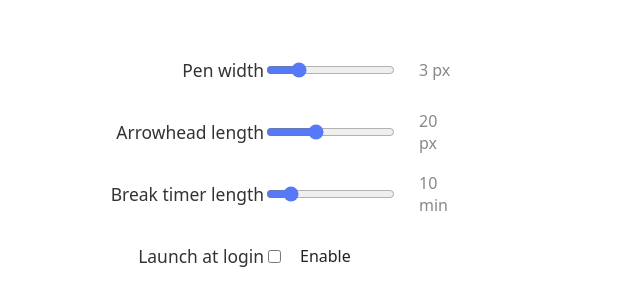
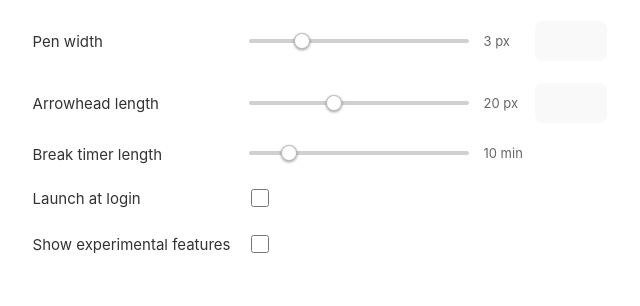
Before and after one commit to erwinvanhunen/presentink, an Electron app: page src/settings.html in a window 640 px wide. Drawn offline with Linux system fonts and the light colour scheme; no server answers.

Commit message:
update to settings, introduced setting to show experimental features

```diff
--- a/src/global.d.ts
+++ b/src/global.d.ts
@@ -18,6 +18,7 @@ declare global {
             onWindowFocused: (callback: (event: Electron.IpcRendererEvent) => void) => void,
             onWindowShown: (callback: (event: Electron.IpcRendererEvent) => void) => void,
             setLaunchAtLogin: (enabled: boolean) => Promise<void>
+            setShowExperimentalFeatures: (enabled: boolean) => Promise<void>
         },
         aboutPreload: {
             getVersion: () => Promise<string>,
@@ -35,6 +36,7 @@ declare global {
         penWidth: number;
         arrowHead: number;
         launchOnStartup: boolean;
+        showExperimentalFeatures: boolean;
     }
 
     interface ScriptAction {
--- a/src/preload.ts
+++ b/src/preload.ts
@@ -18,4 +18,5 @@ contextBridge.exposeInMainWorld('electronAPI', {
   onWindowFocused: (callback: (event: Electron.IpcRendererEvent) => void) => ipcRenderer.on('window-focused', (event) => callback(event)),
   onWindowShown: (callback: (event: Electron.IpcRendererEvent) => void) => ipcRenderer.on('window-shown', (event) => callback(event)),
   setLaunchAtLogin: (enabled: boolean): Promise<void> => ipcRenderer.invoke('set-launch-at-login', enabled),
+  setShowExperimentalFeatures: (enabled: boolean): Promise<void> => ipcRenderer.invoke('set-show-experimental-features', enabled),
 });
--- a/src/settings.html
+++ b/src/settings.html
@@ -4,172 +4,87 @@
 <head>
   <meta charset="UTF-8">
   <title>PresentInk Settings</title>
+
   <style>
-    html,
     body {
+      background: #ffffff;
+      font-family: -apple-system, BlinkMacSystemFont, "San Francisco", "Segoe UI", Roboto, Helvetica, Arial, sans-serif;
       margin: 0;
-      padding: 0;
-      height: 100%;
-      width: 100%;
-      background: #fff;
-      color: #222;
-      font-family: system-ui, -apple-system, BlinkMacSystemFont, "Segoe UI", Arial, sans-serif;
+      display: flex;
+      justify-content: center;
+      align-items: flex-start;
     }
 
     .settings-container {
-      display: flex;
-      flex-direction: column;
-      justify-content: flex-start;
-      align-items: stretch;
-      min-width: 430px;
-      max-width: 560px;
-      margin: 0 auto;
-      padding: 32px 24px 24px 24px;
-    }
-
-    h2 {
-      font-size: 1.52em;
-      font-weight: 600;
-      margin-top: 0;
-      margin-bottom: 18px;
-      color: #27305a;
-      letter-spacing: 0.01em;
-      text-align: left;
+      background: rgba(255, 255, 255, 0.8);
+      min-width: 500px;
     }
 
     .settings-table {
       width: 100%;
       border-collapse: separate;
-      border-spacing: 0 14px;
-    }
-
-    .settings-table td {
-      vertical-align: middle;
-      padding: 0 0 0 0;
-      min-height: 48px;
-    }
-
-    .settings-table tr {
-      min-height: 48px;
+      border-spacing: 0 20px;
     }
 
     .settings-label {
-      font-size: 1.09em;
-      font-weight: 500;
+      font-size: 15px;
       color: #333;
-      text-align: right;
-      width: 40%;
-      padding-right: 18px;
-      user-select: none;
+      padding-right: 16px;
+      vertical-align: middle;
+      white-space: nowrap;
     }
 
     .settings-control {
-      text-align: left;
-      width: 60%;
       display: flex;
       align-items: center;
-      gap: 16px;
+      gap: 12px;
     }
 
-    input[type="color"] {
-      border: none;
-      width: 32px;
-      height: 32px;
-      background: none;
-      border-radius: 6px;
-      box-shadow: 0 1px 3px #0001;
-      cursor: pointer;
+    input[type=range] {
+      -webkit-appearance: none;
+      width: 220px;
+      height: 4px;
+      background: #d0d0d0;
+      border-radius: 2px;
+      outline: none;
+      transition: background 0.2s;
     }
 
-    input[type="range"] {
-      accent-color: #567af7;
-      margin-right: 8px;
+    input[type=range]::-webkit-slider-thumb {
+      -webkit-appearance: none;
+      appearance: none;
+      width: 16px;
+      height: 16px;
+      background: white;
+      border: 1px solid rgba(0, 0, 0, 0.25);
+      border-radius: 50%;
+      cursor: pointer;
+      box-shadow: 0 1px 3px rgba(0, 0, 0, 0.4);
+      transition: transform 0.1s;
+    }
+
+    input[type=range]::-webkit-slider-thumb:hover {
+      transform: scale(1.2);
     }
 
     .value-label {
-      color: #888;
-      min-width: 36px;
-      font-variant-numeric: tabular-nums;
-      display: inline-block;
-      font-size: 1em;
-      font-weight: 400;
+      font-size: 13px;
+      color: #666;
+      min-width: 40px;
     }
 
-    .dot-preview {
-      display: inline-block;
-      vertical-align: middle;
-
-      margin-left: 8px;
-      height: 40px;
-      width: 72px;
-
+    canvas.dot-preview,
+    canvas.arrow-preview {
+      /* border: 1px solid #ccc; */
+      background: #f9f9f9;
+      border-radius: 8px;
     }
 
-    .arrow-preview {
-      display: inline-block;
-      vertical-align: middle;
-      width: 72px;
-      height: 40px;
-      margin-left: 8px;
-      margin-bottom: 2px;
-    }
-
-    .section-title {
-      font-size: 1em;
-      font-weight: 600;
-      color: #8a8b97;
-      text-transform: uppercase;
-      letter-spacing: 0.07em;
-      margin: 18px 0 5px 0;
-      grid-column: span 2;
-      padding-top: 6px;
-      padding-bottom: 2px;
-    }
-
-    .footer {
-      text-align: right;
-      margin-top: 28px;
-    }
-
-    button {
-      font-size: 1.08em;
-      background: #f0f2fa;
-      border: none;
-      padding: 9px 24px;
-      border-radius: 8px;
-      color: #1d263b;
-      cursor: pointer;
-      font-weight: 500;
-      box-shadow: 0 2px 6px #0001;
-      transition: background 0.18s;
-    }
-
-    button:active {
-      background: #e5e7ef;
-    }
-
-    .macos-upload-label {
-      display: inline-block;
-      padding: 7px 22px;
-      font-family: -apple-system, BlinkMacSystemFont, "Segoe UI", Arial, sans-serif;
-      font-size: 1.06em;
-      color: #232323;
-      background: #f5f6fa;
-      border-radius: 7px;
-      border: 1px solid #dadbe3;
-      box-shadow: 0 2px 6px rgba(80, 80, 80, 0.05);
-      cursor: pointer;
-      transition: background 0.15s, box-shadow 0.15s;
-      margin-right: 12px;
-    }
-
-    .macos-upload-label:hover {
-      background: #e9eaf0;
-      box-shadow: 0 3px 10px rgba(80, 80, 80, 0.10);
-    }
-
-    .macos-upload-label:active {
-      background: #d6d7dc;
+    input[type=checkbox] {
+      width: 18px;
+      height: 18px;
+      accent-color: #007aff;
+      /* macOS blue */
     }
   </style>
 </head>
@@ -202,10 +117,15 @@
           </td>
         </tr>
         <tr>
-          <td class="settings-label">Launch at login</td>
+          <td class="settings-label"><label for="launchAtLogin">Launch at login</label></td>
           <td class="settings-control">
             <input type="checkbox" id="launchAtLogin" name="launchAtLogin">
-            <label for="launchAtLogin">Enable</label>
+          </td>
+        </tr>
+        <tr>
+          <td class="settings-label"> <label for="showExperimental">Show experimental features</label></td>
+          <td class="settings-control">
+            <input type="checkbox" id="showExperimental" name="showExperimental">
           </td>
         </tr>
       </table>
@@ -225,7 +145,7 @@
     const arrowHead = document.getElementById('arrowHead');
     const arrowHeadValue = document.getElementById('arrowHeadValue');
     const launchAtLogin = document.getElementById('launchAtLogin');
-
+    const showExperimental = document.getElementById('showExperimental');
     arrowHead.oninput = () => {
       arrowHeadValue.textContent = arrowHead.value;
       drawArrow(arrowCtx, 0, arrowCanvas.height / 2, arrowCanvas.width, arrowCanvas.height / 2, penWidth.value, arrowHead.value);
@@ -251,6 +171,11 @@
       window.electronAPI.setLaunchAtLogin(launchAtLogin.checked);
     };
 
+    showExperimental.onchange = () => {
+      saveSettings();
+      window.electronAPI.setShowExperimentalFeatures(showExperimental.checked);
+    };
+
     function saveSettings() {
       // This function can be used to save settings immediately if needed
       // For example, you can call it on pen width change
@@ -258,12 +183,14 @@
         breakTime: breakTime.value,
         penWidth: penWidth.value,
         arrowHead: arrowHead.value,
-        launchOnStartup: document.getElementById('launchAtLogin').checked
+        launchOnStartup: document.getElementById('launchAtLogin').checked,
+        showExperimentalFeatures: document.getElementById('showExperimental').checked
       });
     }
 
     // Load existing settings on open (if you use IPC)
     if (window.electronAPI && window.electronAPI.getSettings) {
+
       window.electronAPI.getSettings().then(s => {
         document.getElementById('breakTime').value = s.breakTime || '10';
         document.getElementById('breakTimeValue').textContent = `${s.breakTime} min` || '10 min';
@@ -274,6 +201,7 @@
         document.getElementById('arrowHead').value = s.arrowHead || '20';
         document.getElementById('arrowHeadValue').textContent = s.arrowHead || '20';
         document.getElementById('launchAtLogin').checked = s.launchOnStartup || false;
+        document.getElementById('showExperimental').checked = s.showExperimentalFeatures || false;
       });
     }
 
--- a/src/settings.ts
+++ b/src/settings.ts
@@ -29,7 +29,8 @@ const defaultSettings: Settings = {
   breakTime: 10,
   penWidth: 3,
   arrowHead: 20,
-  launchOnStartup: false
+  launchOnStartup: false,
+  showExperimentalFeatures: false,
 };
 
 export function loadSettings(): Settings {
```
Also changed, not shown: src/main.ts (+10 -2 lines).
